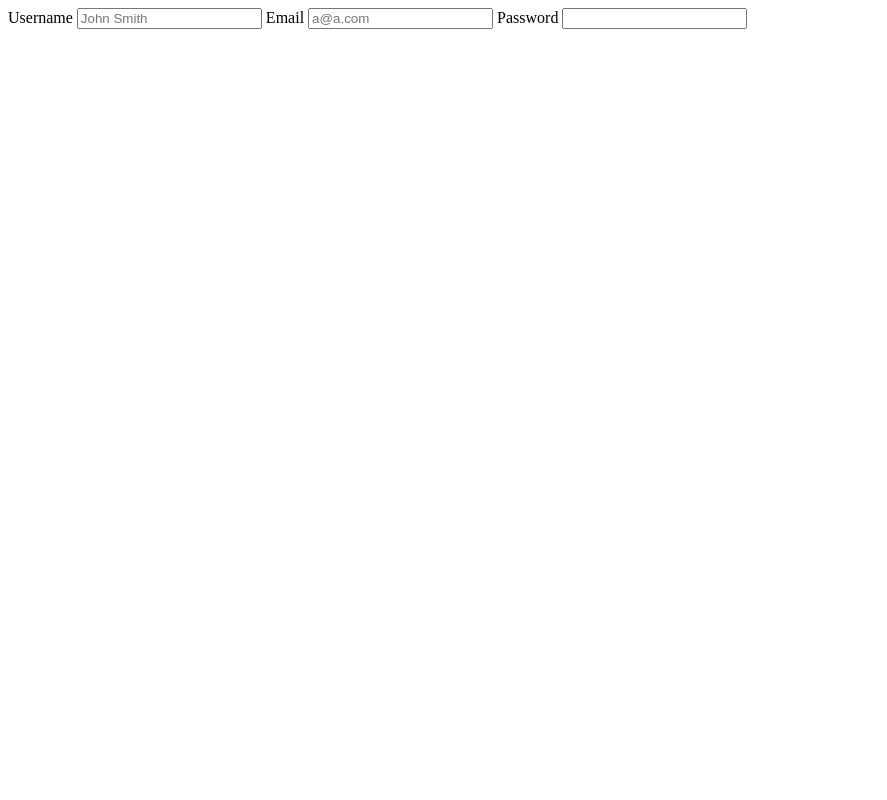
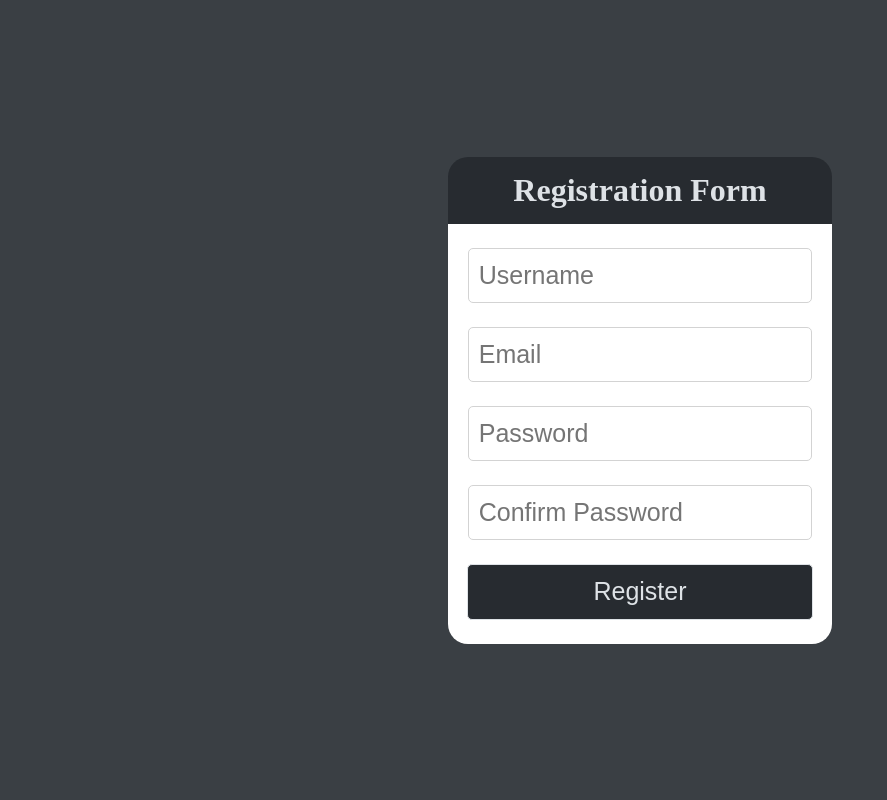
Before and after one commit to VektorOO7/Shared-Board, a PHP site: page /registration.html in a window 1280 px wide. Shown: the whole page, without its empty margins (0-887 px from the left). Run offline with PHP 8.4, Linux system fonts and the light colour scheme.

Commit message:
Finished registration form & fixed sizes for login

```diff
--- a/app/css/registration.css
+++ b/app/css/registration.css
@@ -0,0 +1,135 @@
+
+
+
+body {
+    margin: 0;
+
+    width: 100vw;
+    height: 100vh;
+
+    display: grid;
+    place-items: center;
+
+    background-color: var(--secondary-color);
+}
+
+main {
+    width: var(--form-width);
+
+    border-radius: 20px;
+
+    background-color: none;
+}
+
+form {
+    width: 100%;
+
+    border-radius: 20px;
+
+    display: flex;
+    flex-direction: column;
+}
+
+#form-title-div {
+    overflow: hidden;
+    text-align: center;
+
+    border-top-left-radius: 20px;
+    border-top-right-radius: 20px;
+
+    background-color: var(--primary-color);
+}
+
+#form-title {
+    margin: 15px 0;
+
+    color: var(--text-color);
+}
+
+#form-body-div {
+    flex-grow: 1;
+
+    border-bottom-left-radius: 20px;
+    border-bottom-right-radius: 20px;
+
+    background-color: white;
+}
+
+.field-div {
+    text-align: center;
+}
+
+#username-field,
+#email-field,
+#password-field,
+#confirm-password-field {
+    padding: var(--form-field-padding-sides) var(--form-field-padding-top-bottom);
+
+    width: var(--form-field-width);
+    height: var(--form-field-height);
+
+    border: var(--form-field-border) solid lightgrey;
+    border-radius: 5px;
+
+    font-size: var(--form-font);
+}
+
+#username-field {
+    margin-top: var(--between-form-element-margin);
+    margin-bottom: calc(var(--between-form-element-margin) / 2);
+}
+
+#email-field,
+#password-field {
+    margin-top: calc(var(--between-form-element-margin) / 2);
+    margin-bottom: calc(var(--between-form-element-margin) / 2);
+}
+
+#confirm-password-field {
+    margin-top: calc(var(--between-form-element-margin) / 2);
+    margin-bottom: calc(var(--between-form-element-margin) / 2);
+}
+
+#register-button-div {
+    text-align: center;
+}
+
+#register-button {
+    padding: 0;
+    margin-left: 0;
+    margin-right: 0;
+    margin-top: calc(var(--between-form-element-margin) / 2);
+    margin-bottom: var(--between-form-element-margin);
+
+    width: var(--form-registration-button-width);
+    height: var(--form-registration-button-height);
+
+    position: relative;
+
+    border: 1px solid var(--border-color);
+    border-radius: 5px;
+
+    background: var(--primary-color);
+
+    font-size: var(--form-font);
+}
+
+#register-button:hover {
+    background: var(--secondary-color);
+
+    cursor: pointer;
+}
+
+.text {
+    margin: 5px;
+
+    color: var(--text-color);
+
+    font-size: var(--form-text-font);
+}
+
+.normal-text {
+    color: var(--primary-color);
+
+    font-size: var(--form-text-font);
+}
--- a/app/css/variables.css
+++ b/app/css/variables.css
@@ -18,13 +18,14 @@
     --between-board-gap: 20px;
 
     /*
-       login.css variables
+       login.css & registration.css variables
     */
 
     --form-width: 30vw;
     --form-height: 75vh;
 
-    --form-font: 20px;
+    --form-font: 25px;
+    --form-text-font: 20px;
 
     --between-form-element-margin: 3vh;
 
@@ -35,6 +36,9 @@
     --form-text-margin-sides: 1.55vw;
     --form-text-margin-top: 1vh;
 
+    --form-registration-button-width: calc(var(--form-width) * 0.9);
+    --form-registration-button-height: 7vh;
+
     --form-login-button-width: calc(var(--form-width) * 0.9);
     --form-login-button-height: 7vh;
 
--- a/app/login.html
+++ b/app/login.html
@@ -20,7 +20,7 @@
 
                 <div id="form-body-div">
                     <div class="field-div">
-                        <input id="username-or-email-field" type="email" name="email" placeholder="Username or Email">
+                        <input id="username-or-email-field" type="text" name="text" placeholder="Username or Email">
                     </div>
 
                     <div class="field-div">
--- a/app/registration.html
+++ b/app/registration.html
@@ -12,18 +12,33 @@
     </head>
 
     <body>
-        <main class="container">
-            <form id="reg-form">
-                <label> Username
-                    <input id="username" type="text" name="username" placeholder="John Smith">
-                </label>
+        <main>
+            <form id="registration-form">
+                <div id="form-title-div">
+                    <h1 id="form-title">Registration Form</h1>
+                </div>
 
-                <label> Email
-                    <input id="email" type="email" name="email" placeholder="a@a.com">
-                </label>
-                <label> Password
-                    <input id="password" type="password" name="password">
-                </label>
+                <div id="form-body-div">
+                    <div class="field-div">
+                        <input id="username-field" type="text" name="text" placeholder="Username">
+                    </div>
+
+                    <div class="field-div">
+                        <input id="email-field" type="email" name="email" placeholder="Email">
+                    </div>
+
+                    <div class="field-div">
+                        <input id="password-field" type="password" name="password" placeholder="Password">
+                    </div>
+
+                    <div class="field-div">
+                        <input id="confirm-password-field" type="password" name="password" placeholder="Confirm Password">
+                    </div>
+
+                    <div id="register-button-div">
+                        <button id="register-button" class="text">Register</button>
+                    </div>
+                </div>
             </form>
         </main>
     </body>
```
Also changed, not shown: app/css/login.css (+9 -1 lines).
